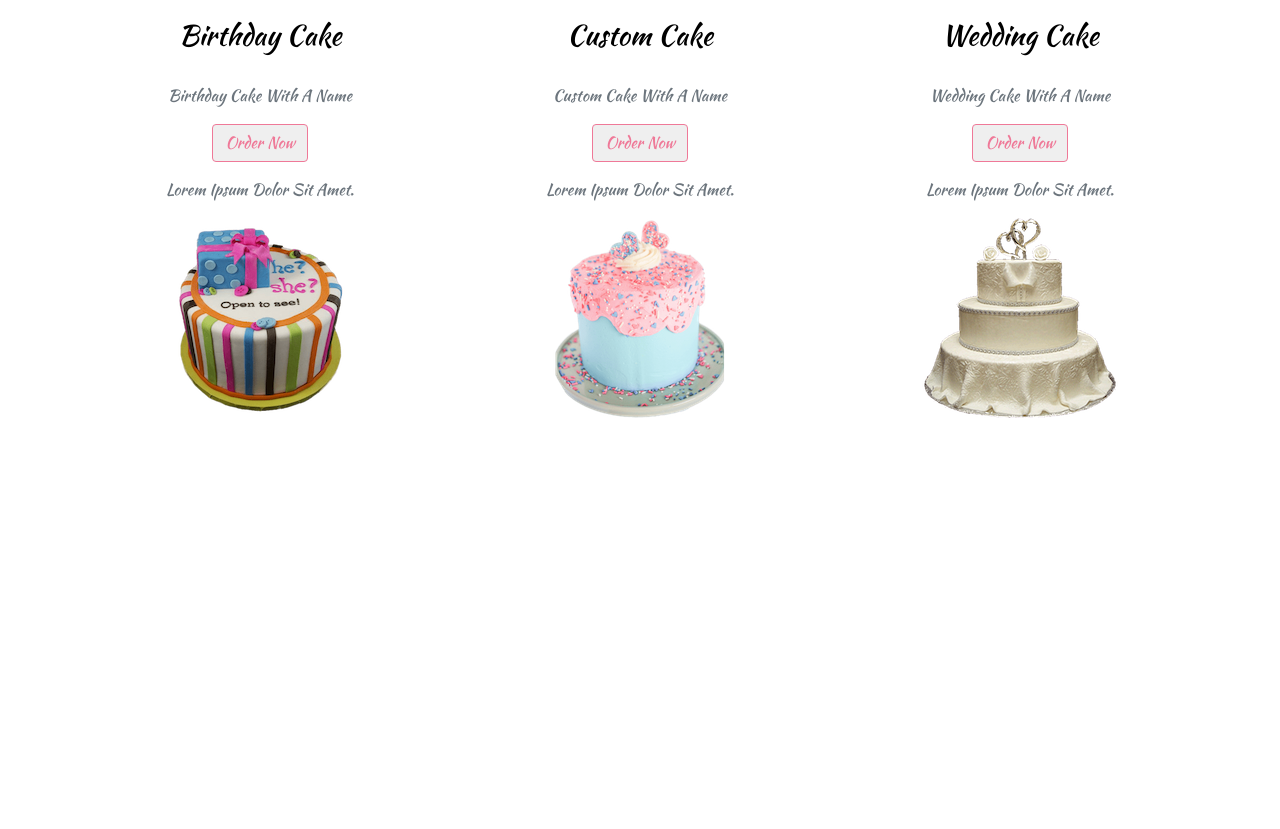
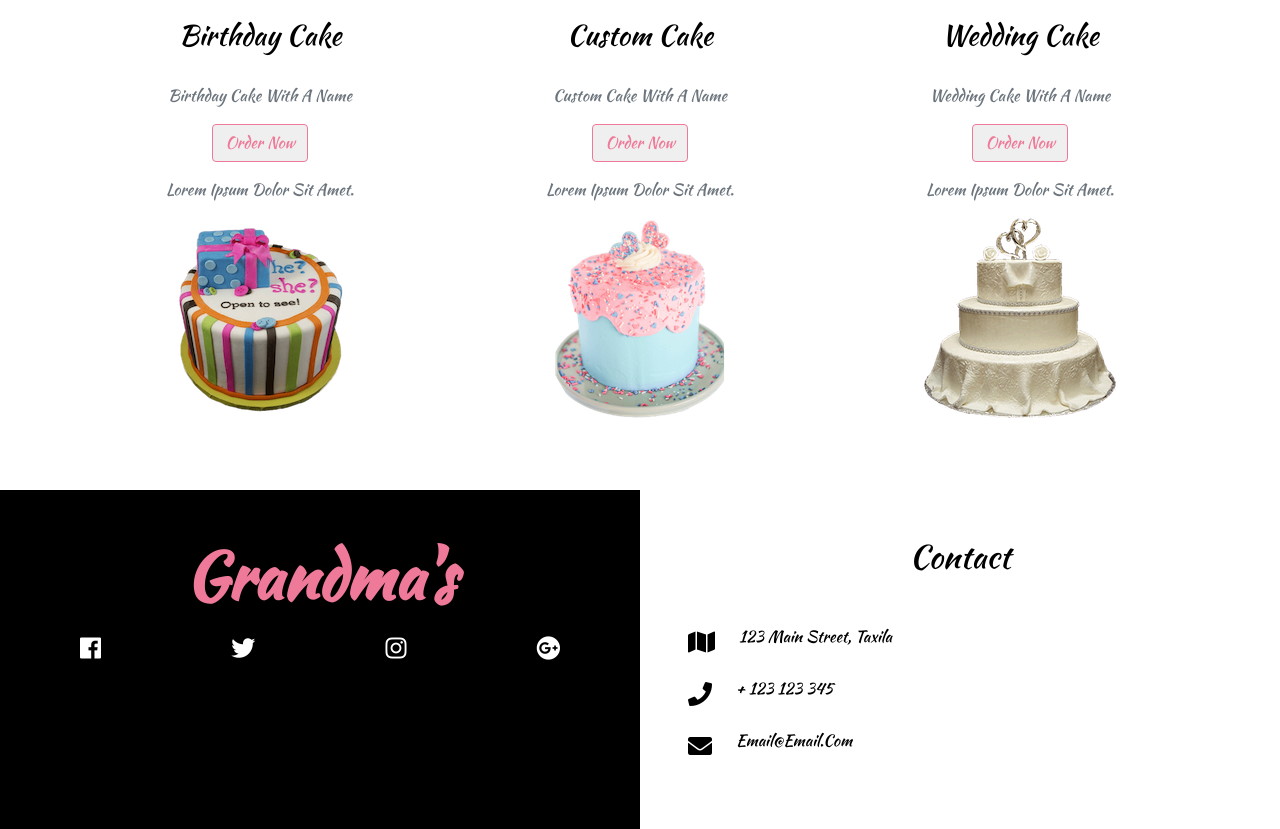
Before and after one commit to sajidd-dev/gandma-sweet, a plain HTML site: page index.html in a window 1280 px wide. Shown: the part 3639-4468 px from the top of the page. Before the commit the page ends 4129 px from the top, so only its background shows below. Drawn offline with Linux system fonts and the light colour scheme.

Commit message:
end:footer

```diff
--- a/index.html
+++ b/index.html
@@ -485,6 +485,61 @@
   </section>
   <!-- end of cake -->
 
+  <footer>
+    <div class="container-fluid">
+     <div class="row">
+      <div class="col-md-6 footer py-5">
+        <h2 class="text-capitalize text-center">
+          <strong class="banner-title">grandma's</strong>
+        </h2>
+        <div class="footer-icons mt-3 d-flex justify-content-around flex-wrap">
+          <a href="#" class="footer-icon">
+            <i class="fab fa-facebook"></i>
+          </a>
+          <a href="#" class="footer-icon">
+            <i class="fab fa-twitter"></i>
+          </a>
+          <a href="#" class="footer-icon">
+            <i class="fab fa-instagram"></i>
+          </a>
+          <a href="#" class="footer-icon">
+            <i class="fab fa-google-plus"></i>
+          </a>
+        </div>
+      </div>
+      <div class="col-md-6 foot-contact text-capitalize text-center p-5">
+        <h2 class="mb-5">
+          contact
+        </h2>
+        <p class="d-flex flex-wrap">
+          <span class="footer-icon1 mr-4">
+            <i class="fas fa-map"></i>
+          </span>
+          <span>
+            123 main street, taxila
+          </span>
+        </p>
+        <p class="d-flex flex-wrap">
+          <span class="footer-icon1 mr-4">
+            <i class="fas fa-phone"></i>
+          </span>
+          <span>
+            + 123 123 345
+          </span>
+        </p>
+        <p class="d-flex flex-wrap">
+          <span class="footer-icon1 mr-4">
+            <i class="fas fa-envelope"></i>
+          </span>
+          <span>
+            email@email.com
+          </span>
+        </p>
+      </div>
+     </div>
+    </div>
+  </footer>
+
   <!-- jquery -->
   <script src="js/jquery-3.3.1.min.js"></script>
   <!-- bootstrap js -->
```
